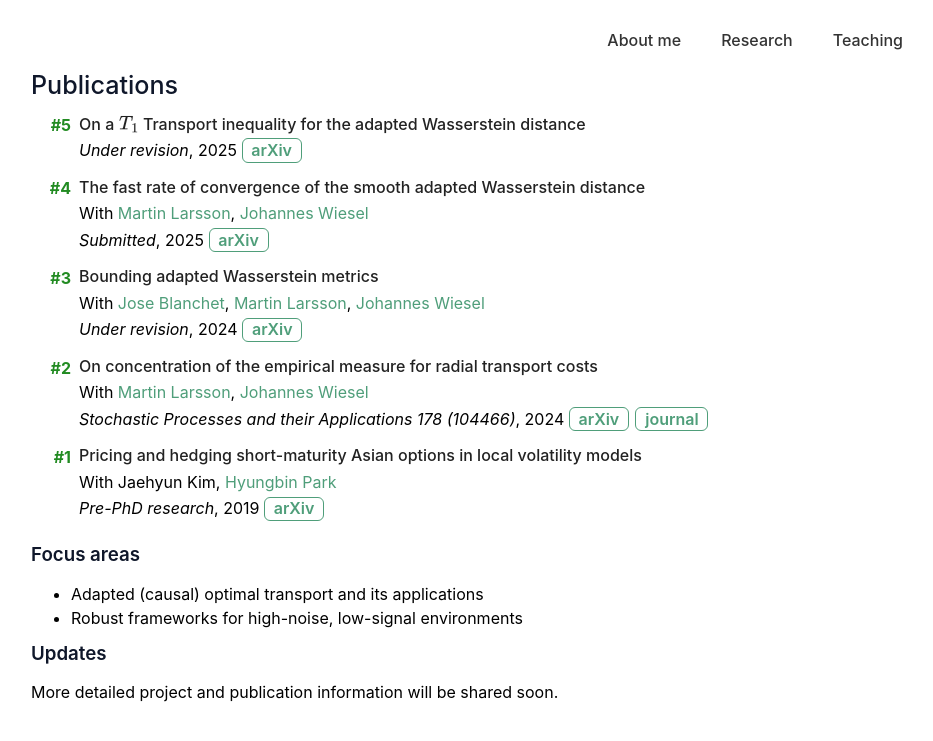
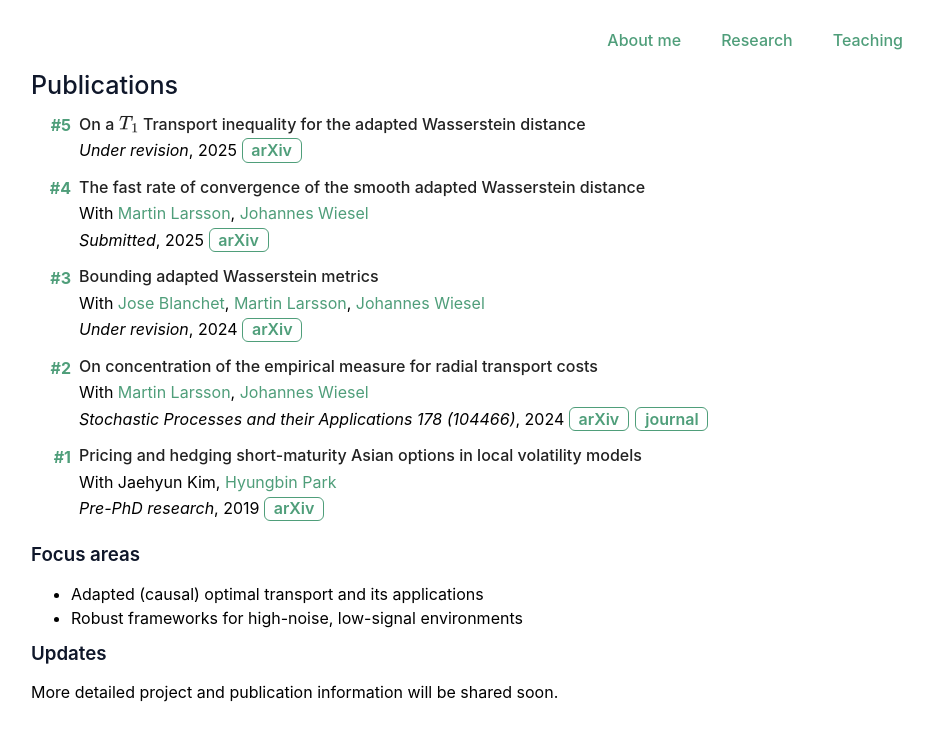
Before and after one commit to Jonghwap/Jonghwap.github.io, a Jekyll site: the page built from research.md, in a window 1280 px wide. Shown: the top 741 px of the page, without its empty margins (209-1142 px from the left). Built offline with Jekyll 4.4.1, drawn with Linux system fonts in a browser that asks for light colours; a style sheet for code colours, icons or effects is not loaded.

Commit message:
Update style.scss

```diff
--- a/assets/css/style.scss
+++ b/assets/css/style.scss
@@ -32,12 +32,13 @@
 .site-nav a {
   text-decoration: none;
   font-weight: 500;
-  color: #333;
+  color: #4f9e7a;
   padding: 0.25rem 0.5rem;
 }
 
 .site-nav a:hover {
   text-decoration: underline;
+  color: #3d775f;
 }
 
 .no-profile header {
@@ -74,7 +75,7 @@
 
 .publication-rank {
   font-weight: 700;
-  color: #228b22;
+  color: #4f9e7a;
   min-width: 2.5rem;
   text-align: right;
   padding-top: 0.1rem;
```
